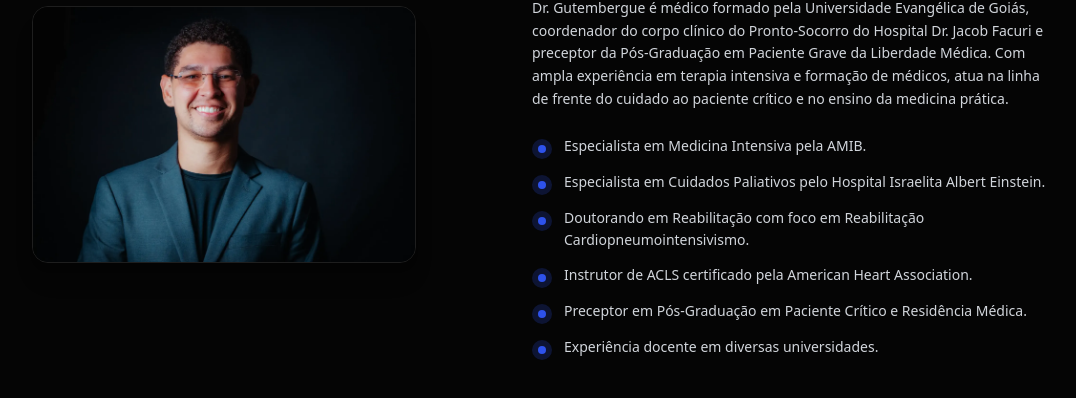
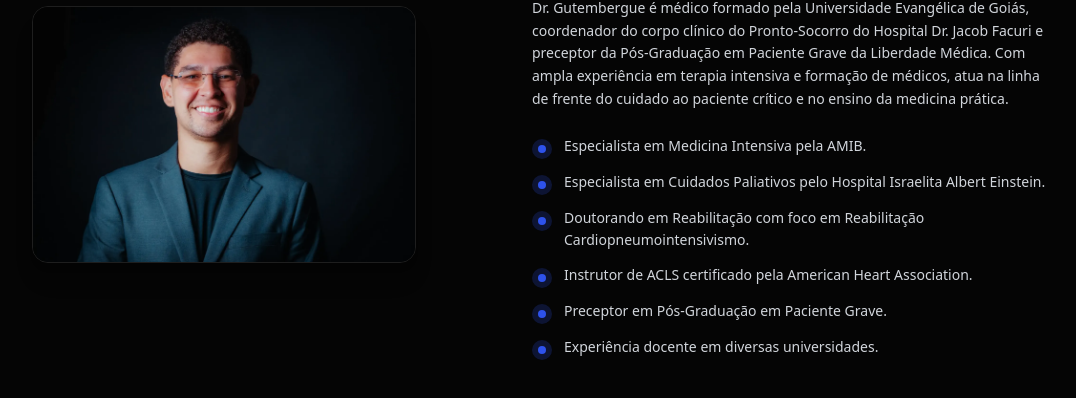
Before and after one commit to gabrielmds0/POSPALIATIVO, a React (Vite) app: page / in a window 1280 px wide. Shown: the part 2103-2501 px from the top of the page, without its empty margins (132-1208 px from the left). Built offline with nearby package versions, Linux system fonts and the light colour scheme; no server answers.

Commit message:
[Auto] Atualiza credencial do Dr. Gutembergue para refletir a nova descrição de preceptoria em Paciente Grave
Alteração #
Seção:

```diff
--- a/src/content/contentLoader.js
+++ b/src/content/contentLoader.js
@@ -148,7 +148,7 @@ export const content = {
       'Especialista em Cuidados Paliativos pelo Hospital Israelita Albert Einstein.',
       'Doutorando em Reabilitação com foco em Reabilitação Cardiopneumointensivismo.',
       'Instrutor de ACLS certificado pela American Heart Association.',
-      'Preceptor em Pós-Graduação em Paciente Crítico e Residência Médica.',
+      'Preceptor em Pós-Graduação em Paciente Grave.',
       'Experiência docente em diversas universidades.',
     ],
   },
```
